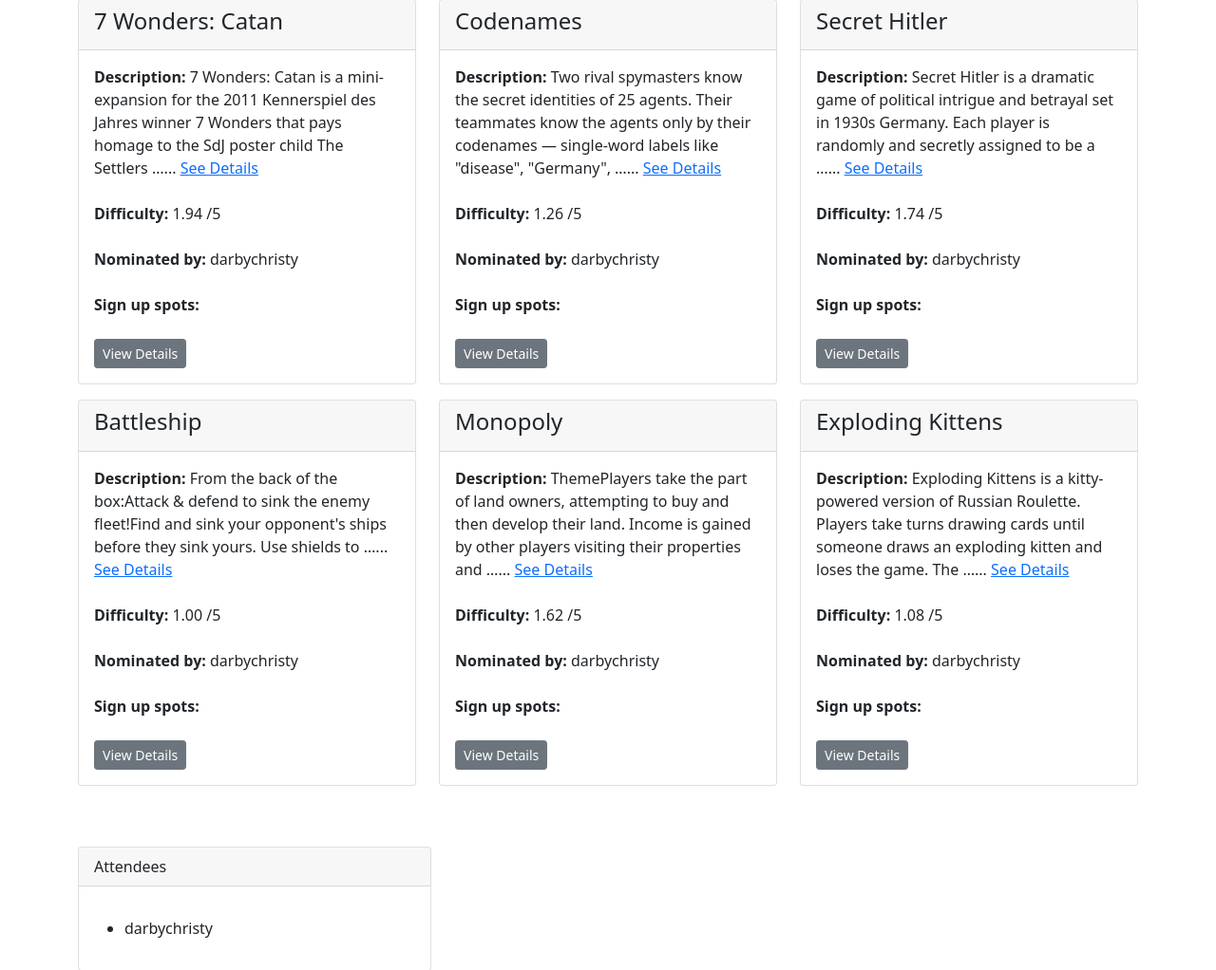
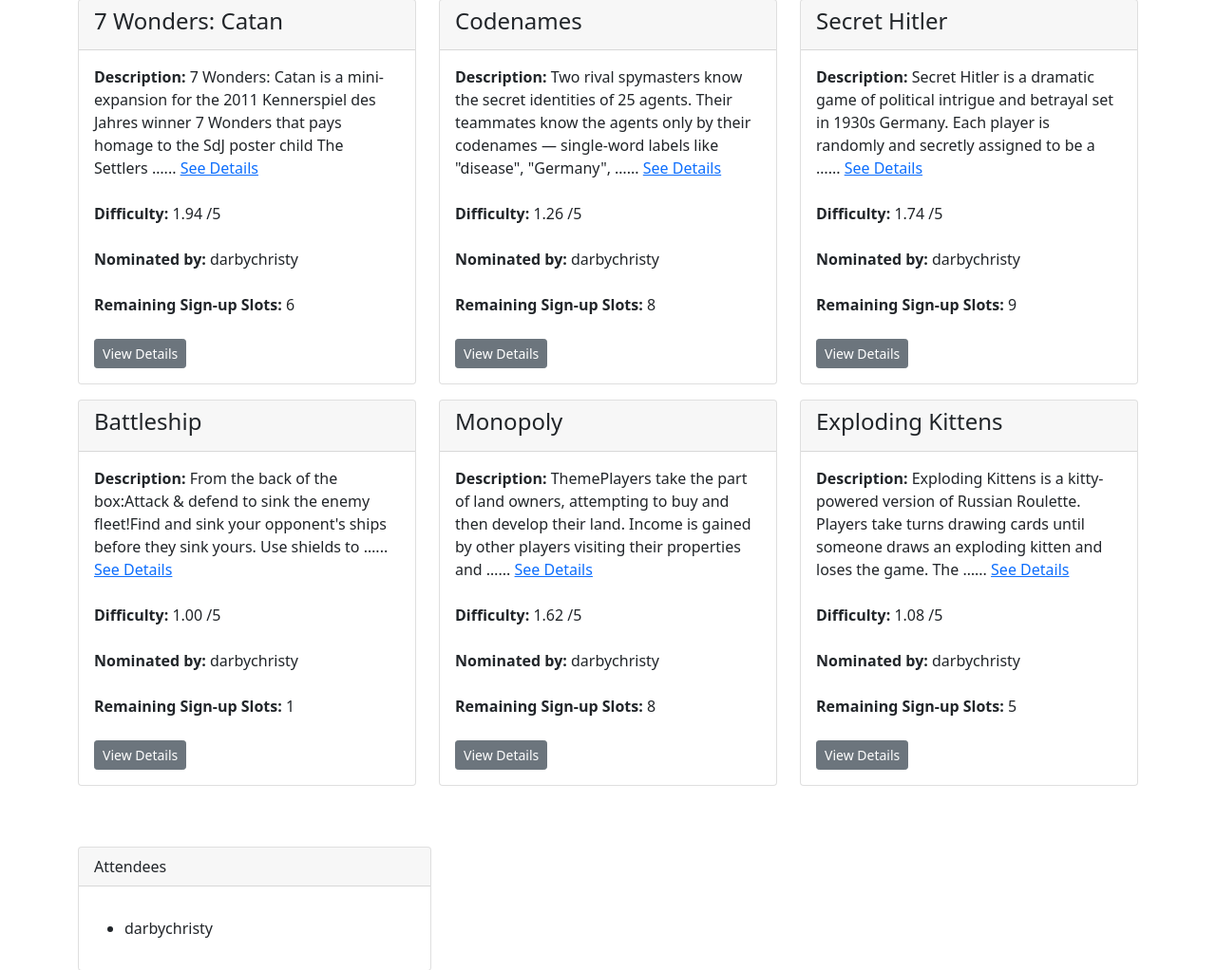
Before and after one commit to DLC928/BoardGameWebsite, a Django app: page /event/1/ in a window 1280 px wide. Shown: the part 411-1433 px from the top of the page at 95% size. Run offline with Django 5.2, Linux system fonts and the light colour scheme; data comes from the database, SQL or seed files in the repository; both versions use the stored data as it was after the commit.

Commit message:
Nominating game adds user to sign up list

```diff
--- a/mywebsite/boardgame/templates/boardgame/event_details.html
+++ b/mywebsite/boardgame/templates/boardgame/event_details.html
@@ -3,7 +3,6 @@
 {% block content %}
 
 <body>
-
     <head>
         <title>{{ event.title }}</title>
     </head>
@@ -21,7 +20,7 @@
             <!-- Nominate Game button, visible only if attending -->
             <a href="{% url 'nominate_game' event.id %}" class="btn btn-secondary btn-sm">Nominate Game</a>
             {% else %}
-            <button type="submit" class="btn btn-secondary btn-sm" name="join">Join Event </button>
+            <button type="submit" class="btn btn-secondary btn-sm" name="join">Join Event</button>
             {% endif %}
         </form>
         {% else %}
@@ -32,24 +31,23 @@
     <h3>Nominated Games</h3>
     <br />
     <div class="row">
-        {% for nomination in event.gamenomination_set.all %}
+        {% for item in nominations_with_slots %}
         <div class="col-md-4 mb-3">
             <div class="card">
                 <div class="card-header">
-                    <h4>{{ nomination.game.name }}</h4>
+                    <h4>{{ item.nomination.game.name }}</h4>
                 </div>
                 <div class="card-body">
                     <p class="card-text">
-                        <b>Description:</b> {{ nomination.game.description|truncatewords:25|striptags|safe }}... <a
-                            href="{% url 'game_details' event.id nomination.game.id %}">See Details</a>
+                        <b>Description:</b> {{ item.nomination.game.description|truncatewords:25|striptags|safe }}... <a href="{% url 'game_details' event.id item.nomination.game.id %}">See Details</a>
                         <br /><br />
-                        <b>Difficulty:</b> {{ nomination.game.weight }} /5
-                        <br /><br />
-                        <b>Nominated by:</b> {{ nomination.nominator.username }}
-                        <br /><br />
-                        <b>Sign up spots:</b>
-                        <br /><br />
-                        <a href="{% url 'game_details' event.id nomination.game.id %}" class="btn btn-secondary btn-sm">View Details</a>
+                        <b>Difficulty:</b> {{ item.nomination.game.weight }} /5
+                        <br/><br/>
+                        <b>Nominated by:</b> {{ item.nomination.nominator.username }}
+                        <br/><br/>
+                        <b>Remaining Sign-up Slots:</b> {{ item.remaining_slots }}
+                        <br/><br/>
+                        <a href="{% url 'game_details' event.id item.nomination.game.id %}" class="btn btn-secondary btn-sm">View Details</a>
                         {% if user.is_authenticated and is_attending %}
                         <a href="#" class="btn btn-primary btn-sm">Sign up</a>
                         {% endif %}
@@ -80,4 +78,5 @@
         <a href="{% url 'home' %}">Back to Home</a>
     </div>
 </body>
+
 {% endblock %}
--- a/mywebsite/boardgame/views.py
+++ b/mywebsite/boardgame/views.py
@@ -74,8 +74,17 @@ def create_event(request, group_slug):
 def event_details(request, event_id):
     event = get_object_or_404(Event, id=event_id)
     attendees = event.attendees.all()
-    nominations = event.nominations.all()
+    nominations = event.gamenomination_set.all()
     is_attending = attendees.filter(id=request.user.id).exists() #check to see if current user is attending
+
+    nominations_with_slots = []
+    for nomination in nominations:
+        signed_up_count = GameSignup.objects.filter(nomination=nomination).count()
+        remaining_slots = nomination.game.max_players - signed_up_count
+        nominations_with_slots.append({
+            'nomination': nomination,
+            'remaining_slots': remaining_slots
+        })
 
     if request.method == 'POST': # used when a form has been submitted, meaning someone clicked button
         if 'join' in request.POST: # based on button name in html page
@@ -91,6 +100,7 @@ def event_details(request, event_id):
         'attendees': attendees,
         'is_attending': is_attending,
         'nominations': nominations,
+        'nominations_with_slots': nominations_with_slots,
     }
     return render(request, 'boardgame/event_details.html', context)
 
@@ -121,7 +131,11 @@ def nominate_game(request, event_id):
 
             game.save()
 
-            GameNomination.objects.create(game=game, event=event, nominator=request.user)
+             # Create GameNomination and GameSignup
+            nomination = GameNomination.objects.create(game=game, event=event, nominator=request.user)
+            GameSignup.objects.create(nomination=nomination, user=request.user)
+
+
             return redirect('event_details', event_id=event_id)
     else:
         form = GameDetailForm()
```
Also changed, not shown: mywebsite/db.sqlite3. Lines whose indentation alone changed are shown as unchanged.
